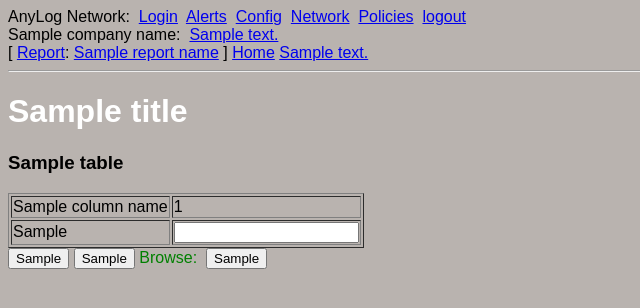
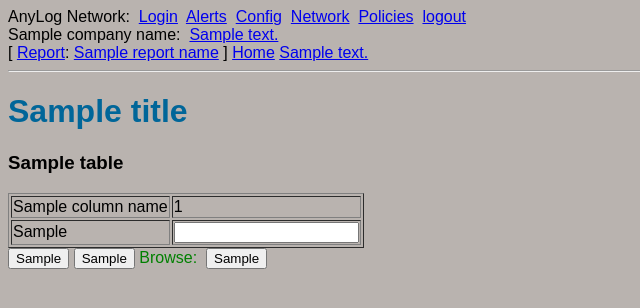
Before and after one commit to AnyLog-co/AnyLog-GUI, a Flask app: template app/templates/selection_table.html in a window 1280 px wide. Shown: the top 308 px of the page, without its empty margins (0-640 px from the left). Run offline with Flask 2, Linux system fonts and the light colour scheme; the template is opened without the code that fills it: most values are stand-ins (such as "Sample title", 1, 10 or a date in 2020).

Commit message:
CSS File

```diff
--- a/app/static/CSS/main.CSS
+++ b/app/static/CSS/main.CSS
@@ -5,3 +5,7 @@ font-family: arial;
 background-color: rgb(185,179,175);}
 h1 {
 color: rgb(255,255,255);}
+
+.title{
+color: rgb(0,102,153);
+}
--- a/app/templates/selection_table.html
+++ b/app/templates/selection_table.html
@@ -2,7 +2,7 @@
 
 {% block content %}
 
-<h1>{{ title }}</h1>
+<h1 class="title">{{ title }}</h1>
 
 {% if selection %}
 <!-- Add the usr path to the form (if provided)  -->
```
